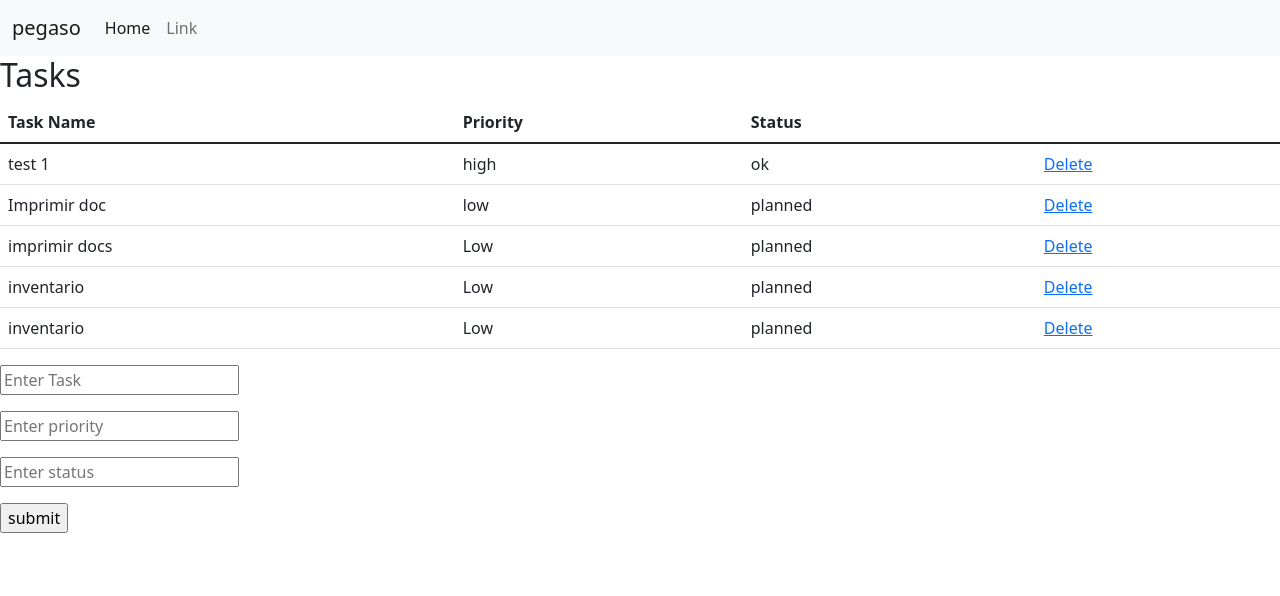
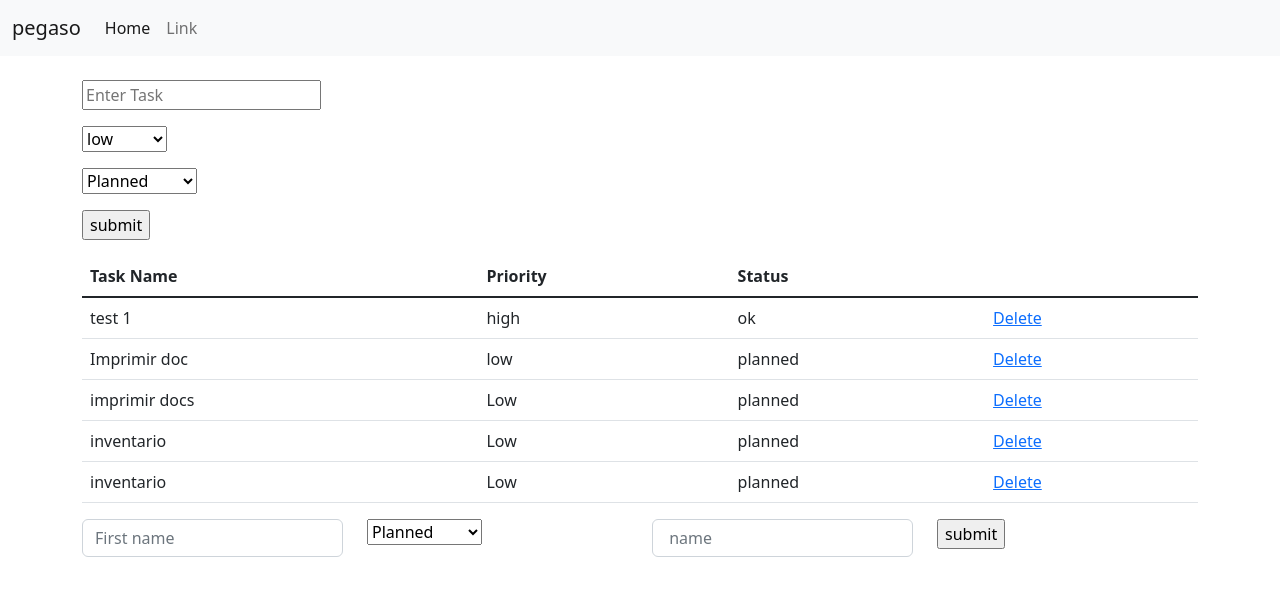
Before and after one commit to carloscastillom/Python_Django_Schooling, a Django app: page / in a window 1280 px wide. Shown: the top 596 px of the page. Run offline with Django 4.2, Linux system fonts and the light colour scheme; data comes from the database, SQL or seed files in the repository; both versions use the stored data as it was after the commit.

Commit message:
Add files via upload

```diff
--- a/pegaso/pegaso/pegasoApp/templates/index.html
+++ b/pegaso/pegaso/pegasoApp/templates/index.html
@@ -36,7 +36,39 @@
 
 </head>
 <body>
-    <h2>Tasks</h2>
+
+
+  <div class="container">
+    <!-- Content here -->
+
+    <div><br></div>
+
+    <form class="mb-3" action="{% url 'home' %}" method="post">
+      {% csrf_token %}
+      <div class="mb-3">
+          <input type="text" name="task" placeholder="Enter Task">
+      </div>
+      <div class="mb-3">
+        <select name="priority">
+          <option value="Low">low</option>
+          <option value="Medium">Medium</option>
+          <option value="High">High</option>
+        </select>
+      </div>
+      <div class="mb-3">
+
+          <select name="status">
+            <option value="planned">Planned</option>
+            <option value="On progress">On Progress</option>
+            <option value="Completed">Completed</option>
+          </select>
+
+        </div>
+
+      <input type="submit" value="submit"><br>
+
+    </form>
+
     <table class="table">
         <thead>
             <tr>
@@ -57,22 +89,33 @@
         </tbody>
     </table>
 
+    <form>
+      <div class="row">
+        <div class="col">
+          <input type="text" class="form-control" placeholder="First name">
+        </div>
+        <div class="col">
+          <select name="status2">
+            <option value="planned">Planned</option>
+            <option value="On progress">On Progress</option>
+            <option value="Completed">Completed</option>
+          </select>
+        </div>
+        <div class="col">
+          <input type="text" class="form-control" placeholder=" name">
+        </div>
+        <div class="col">
+          <input type="submit" value="submit"><br>
+        </div>
+      </div>
+    </form>
 
-    <form class="mb-3" action="{% url 'home' %}" method="post">
-        {% csrf_token %}
-        <div class="mb-3">
-            <input type="text" name="task" placeholder="Enter Task">
-        </div>
-        <div class="mb-3">
-            <input type="text" name="priority" placeholder="Enter priority"><br>
-        </div>
-        <div class="mb-3">
-            <input type="text" name="status" placeholder="Enter status"><br>
-        </div>
 
-        <input type="submit" value="submit"><br>
 
-    </form>
+
+
+  </div>
+
     <script src="https://cdn.jsdelivr.net/npm/bootstrap@5.2.0/dist/js/bootstrap.bundle.min.js" integrity="sha384-A3rJD856KowSb7dwlZdYEkO39Gagi7vIsF0jrRAoQmDKKtQBHUuLZ9AsSv4jD4Xa" crossorigin="anonymous"></script>
 </body>
 </html>
```
Also changed, not shown: pegaso/pegaso/db.sqlite3.
